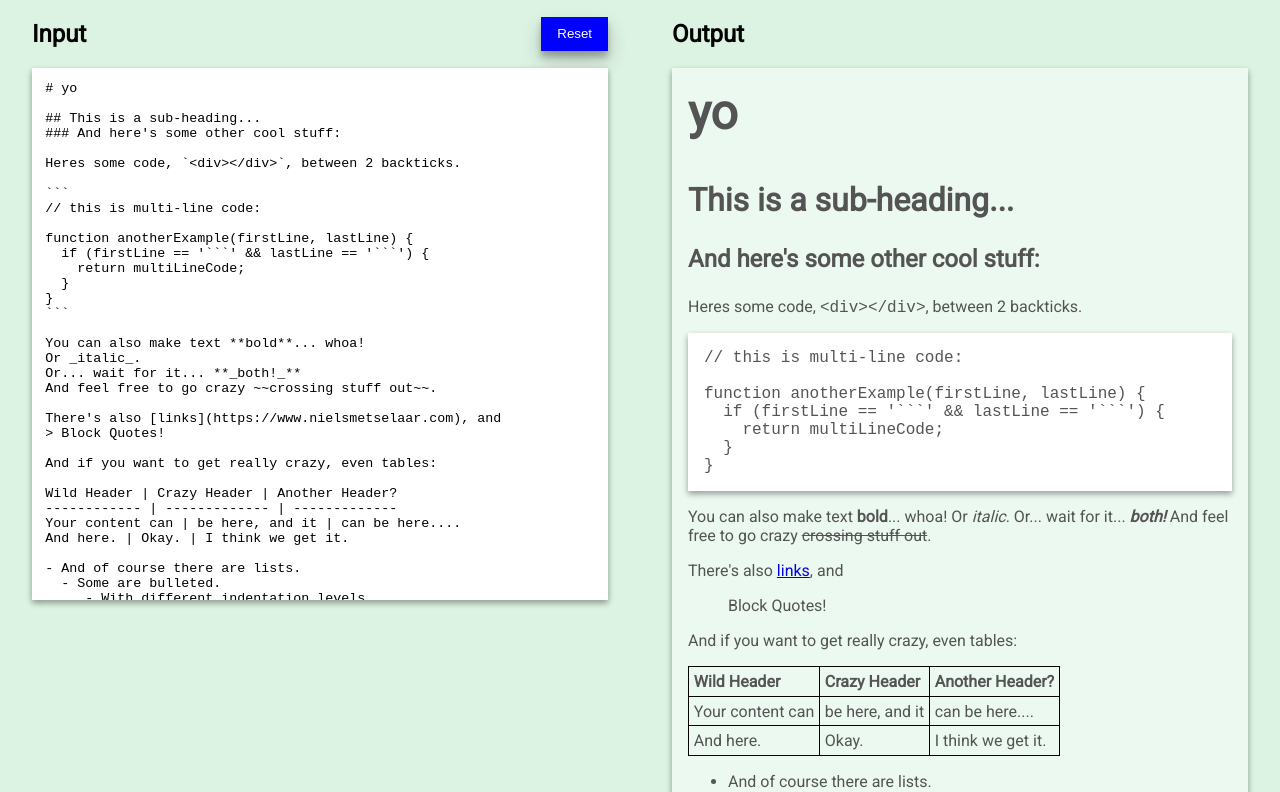
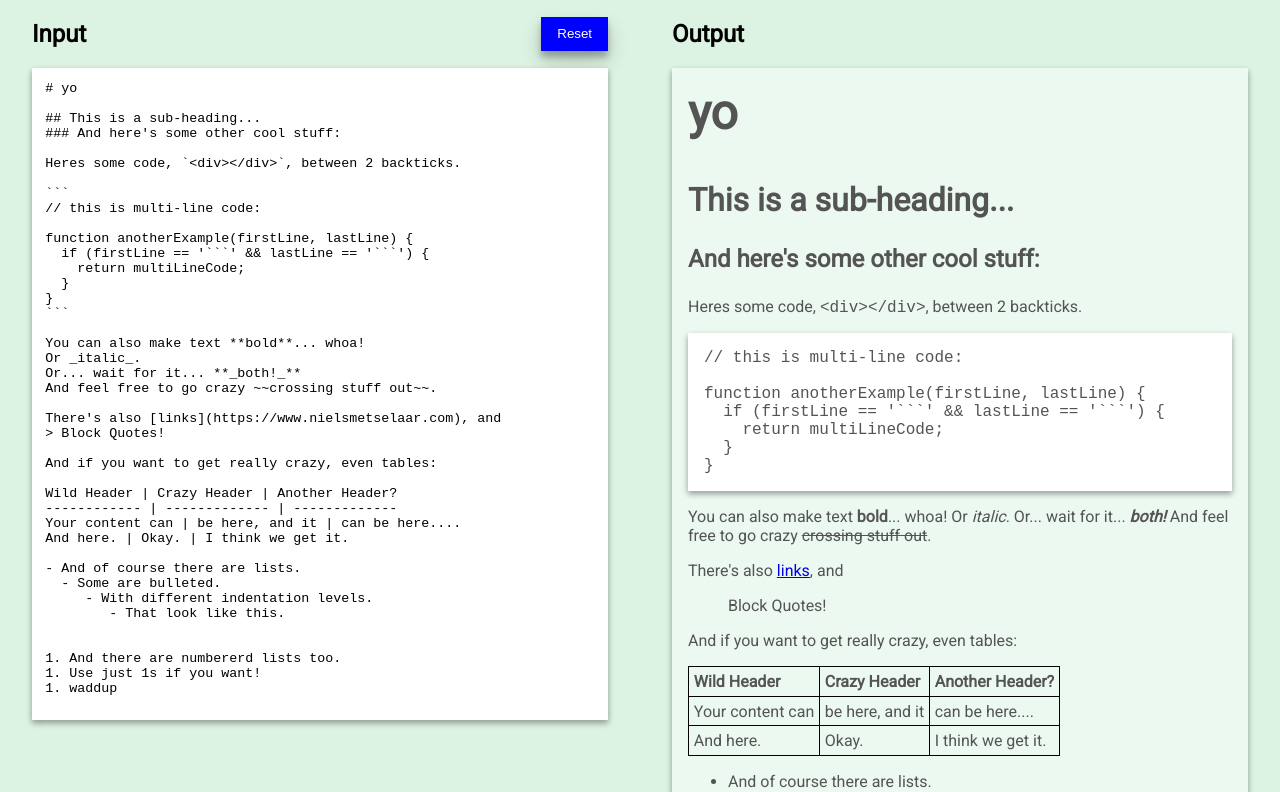
Before and after one commit to NielsMets/markdownAppReact, a React (Create React App) app: page / in a window 1280 px wide. Shown: the top 792 px of the page. Built offline with nearby package versions, Linux system fonts and the light colour scheme.

Commit message:
increase main section height

```diff
--- a/src/styles/style.css
+++ b/src/styles/style.css
@@ -86,6 +86,7 @@ body {
 
 .input {
   width: 100%;
+  height: 100%;
   border: 0;
   resize: none;
 }
@@ -148,7 +149,7 @@ body {
         grid-template-columns: 1fr 1fr;
   }
   .App section {
-    height: 75vh;
+    height: 90vh;
     padding: 0 2em 0 2em;
   }
 }
--- a/src/styles/style.scss
+++ b/src/styles/style.scss
@@ -72,6 +72,7 @@ body {
 
 .input {
   width: 100%;
+  height: 100%;
   border: 0;
   resize: none;
 }
@@ -123,7 +124,7 @@ body {
   .App {
     grid-template-columns: 1fr 1fr;
     section {
-      height: 75vh;
+      height: 90vh;
       padding: 0 2em 0 2em;
     }
   }
```
Also changed, not shown: 1 other file (tests, documents, lock files or other folders).
